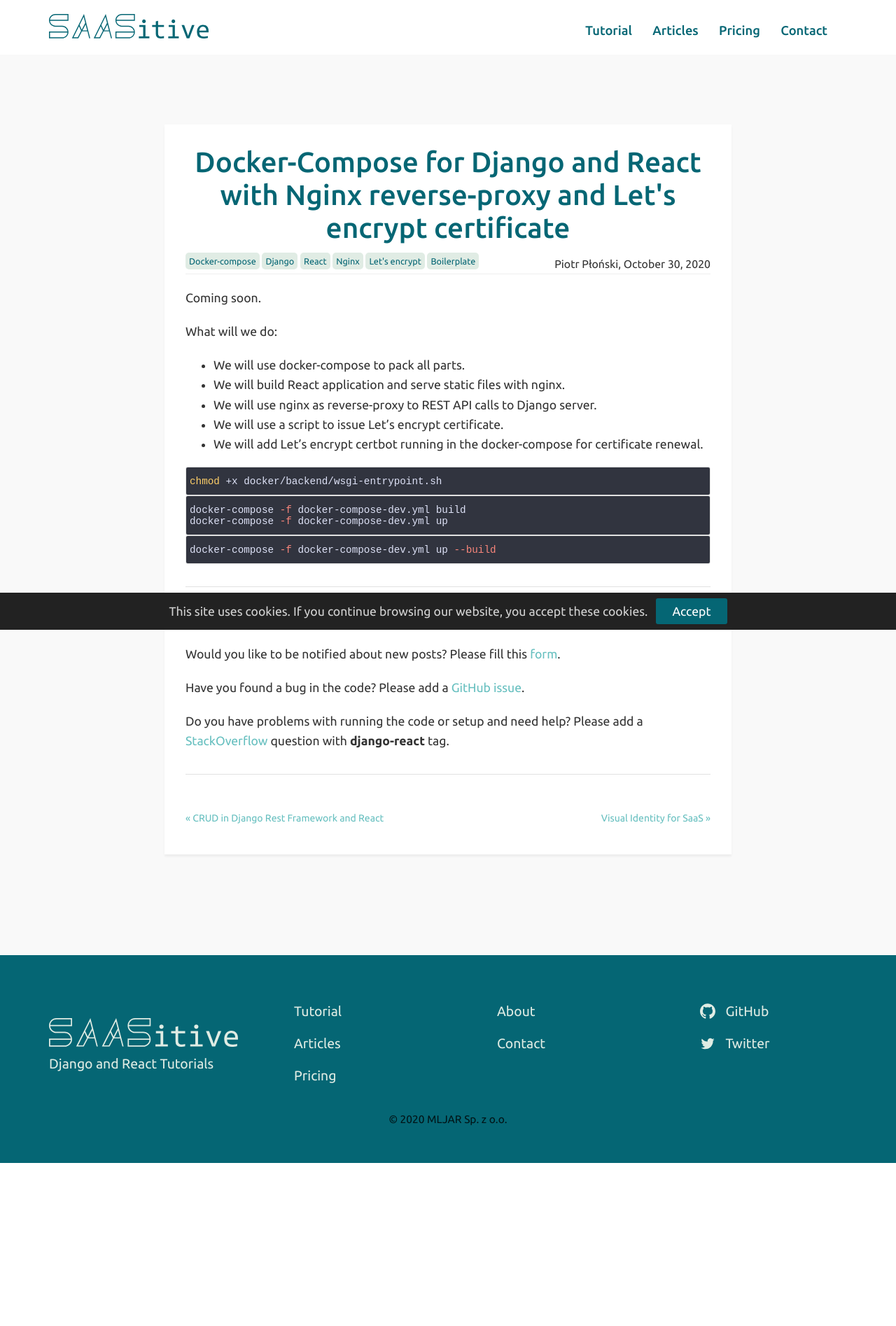
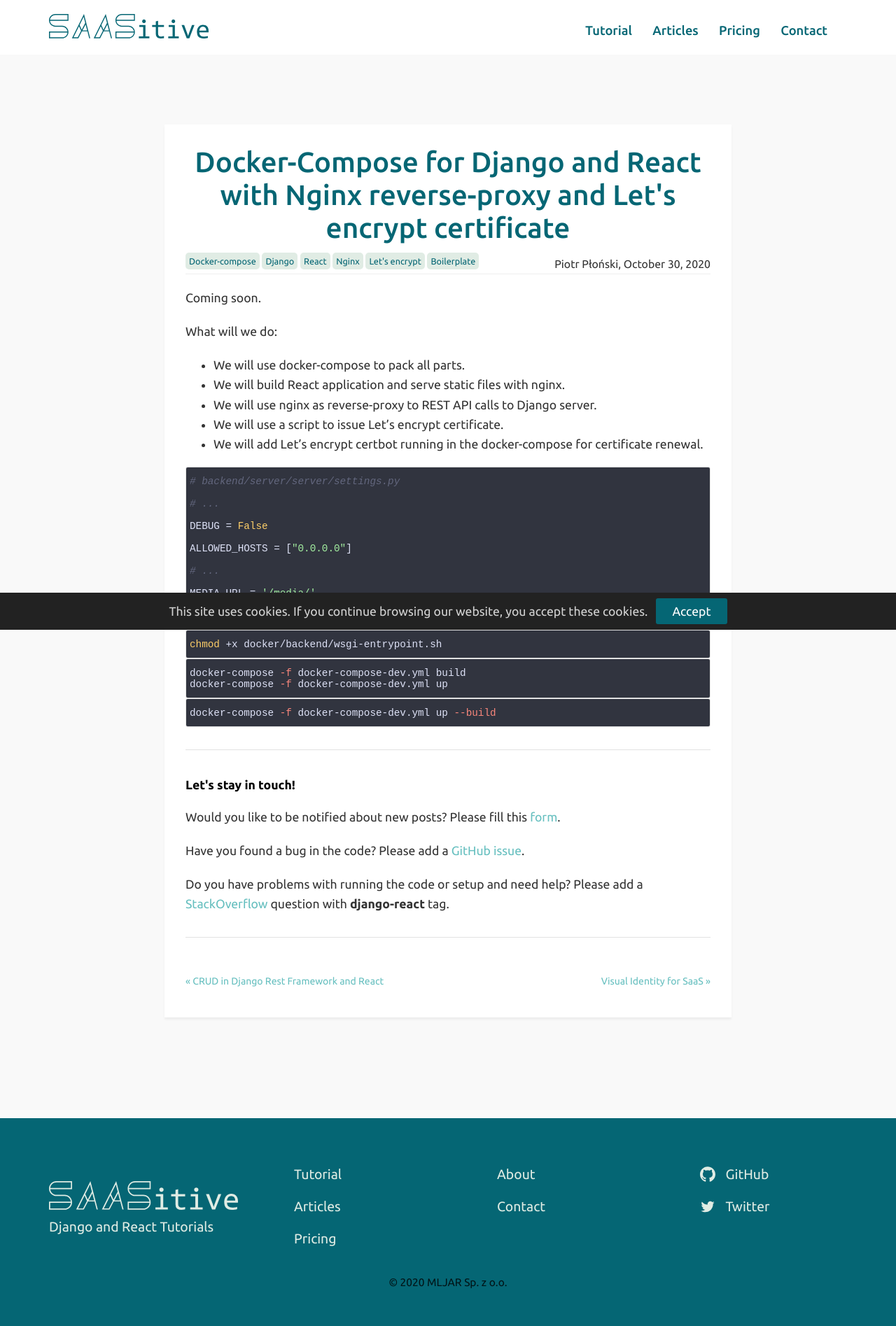
Before and after one commit to 100000000x/website, a Jekyll site: the page built from _posts/2020-10-30-docker-compose-django-react-nginx-let-s-encrypt.md, in a window 1280 px wide. Shown: the whole page at 70% size. Built offline with Jekyll 4.4.1, drawn with Linux system fonts in a browser that asks for light colours; before the commit the page ends 1662 px from its top, so only the background shows below that.

Commit message:
small fixes

````diff
--- a/_posts/2020-10-30-docker-compose-django-react-nginx-let-s-encrypt.md
+++ b/_posts/2020-10-30-docker-compose-django-react-nginx-let-s-encrypt.md
@@ -22,6 +22,35 @@
 - We will add Let's encrypt certbot running in the docker-compose for certificate renewal.
 
 
+
+
+
+
+
+
+
+
+
+```py
+# backend/server/server/settings.py
+
+# ...
+
+DEBUG = False
+
+ALLOWED_HOSTS = ["0.0.0.0"]
+
+# ...
+
+MEDIA_URL = '/media/'
+STATIC_URL = '/django_static/'
+STATIC_ROOT = BASE_DIR / 'django_static'
+```
+
+
+
+
+
 ```bash
 chmod +x docker/backend/wsgi-entrypoint.sh
 ```
--- a/_sass/blog.scss
+++ b/_sass/blog.scss
@@ -138,9 +138,23 @@
 }
 
 
+.image-25width {
+	display: block;
+	margin-left: auto;
+	margin-right: auto;
+	width: 25%;
+}
+
 .image-50width {
 	display: block;
 	margin-left: auto;
 	margin-right: auto;
 	width: 50%;
 }
+
+.image-75width {
+	display: block;
+	margin-left: auto;
+	margin-right: auto;
+	width: 75%;
+}
````
Also changed, not shown: _posts/2020-11-12-visual-identity-for-saas.md (+22 -19 lines).
